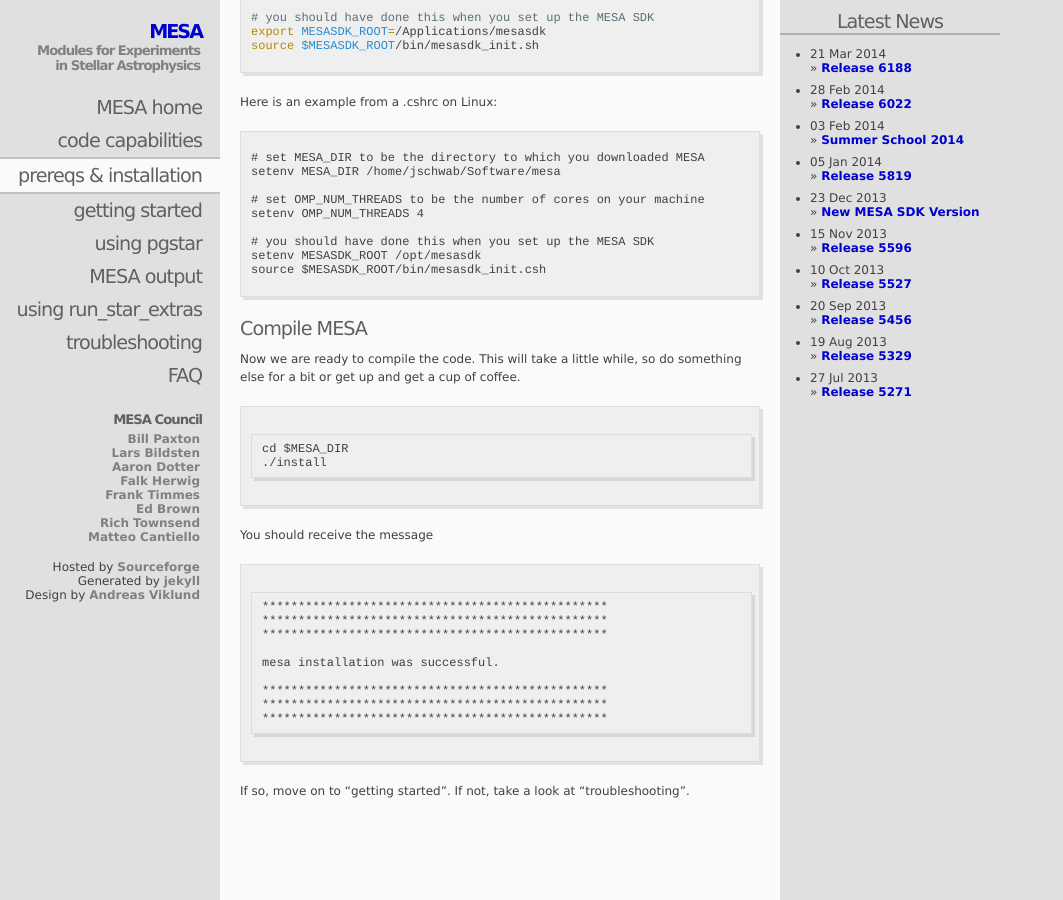
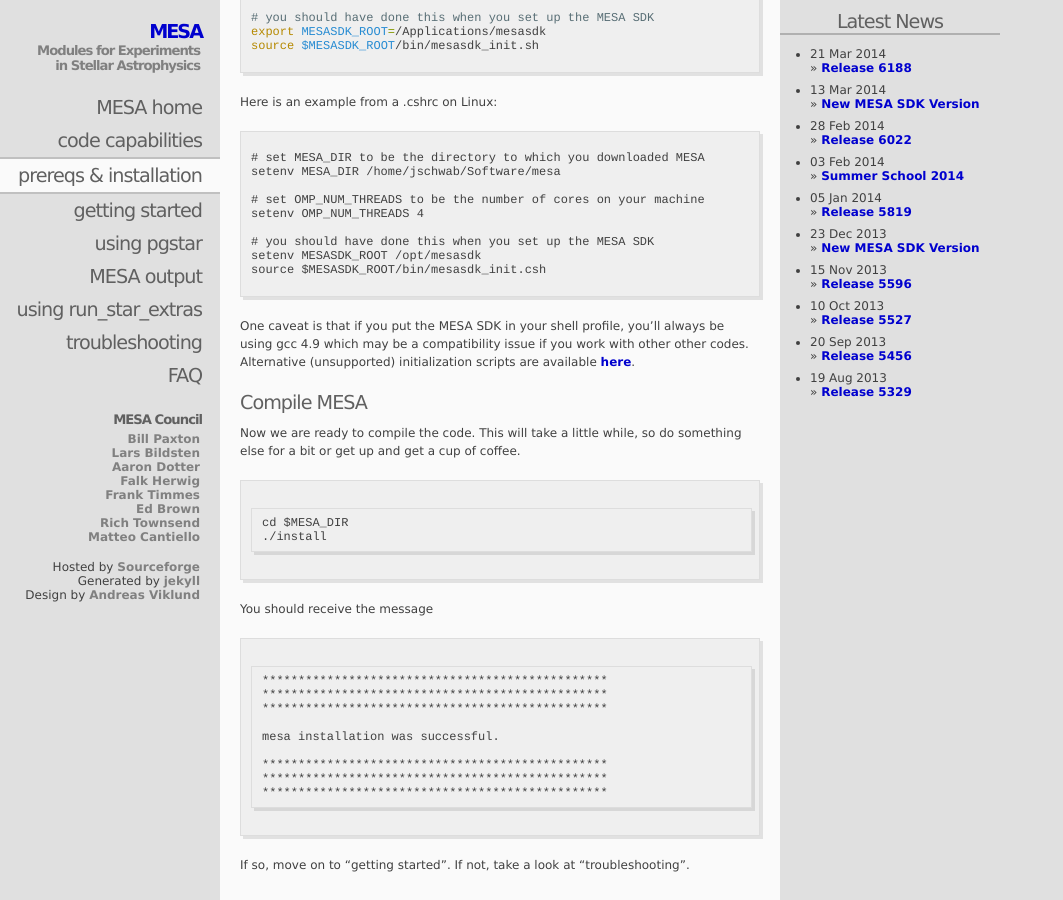
Before and after one commit to MESAHub/mesa-website, a Jekyll site: the page built from 02-prereqs.markdown, in a window 1280 px wide and 900 px high, scrolled down 1440 px. Shown: the whole window, without its empty margins (0-1063 px from the left). Built offline with Jekyll 4.4.1, drawn with Linux system fonts in a browser that asks for light colours; Markdown is read by kramdown in place of the engine named in the settings.

Commit message:
updates related to latest MESA SDK

```diff
--- a/02-prereqs.markdown
+++ b/02-prereqs.markdown
@@ -105,6 +105,12 @@
 source $MESASDK_ROOT/bin/mesasdk_init.csh
 {% endhighlight %}
 
+One caveat is that if you put the MESA SDK in your shell profile,
+you'll always be using gcc 4.9 which may be a compatibility issue if
+you work with other other codes.  Alternative (unsupported)
+initialization scripts are available [here][mesasdk-init].
+
+[mesasdk-init]:https://github.com/jschwab/mesasdk-init
 
 ## Compile MESA
 
```
Also changed, not shown: _posts/2014-03-13-mesasdk.markdown (added, +12 -0 lines).
